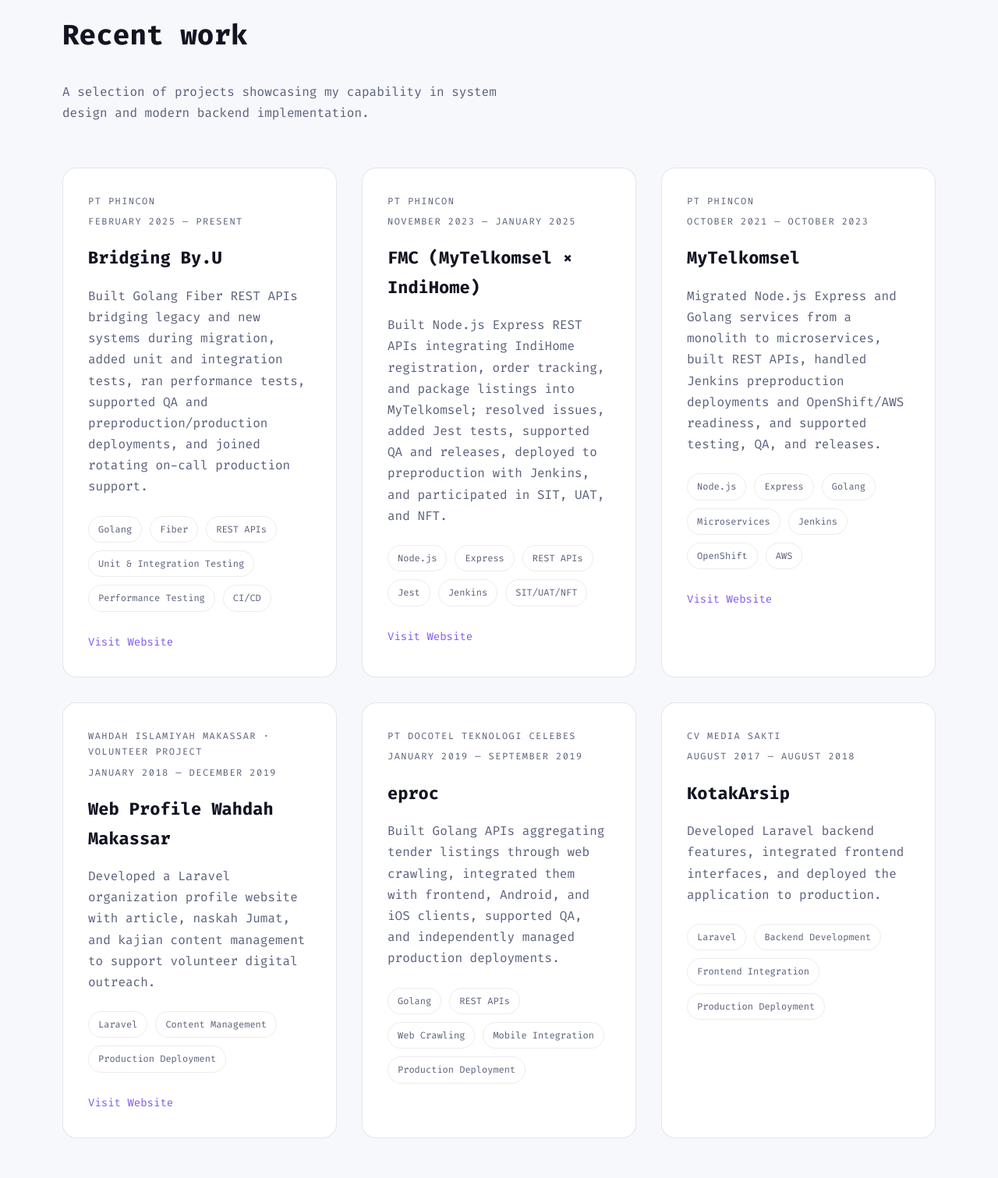
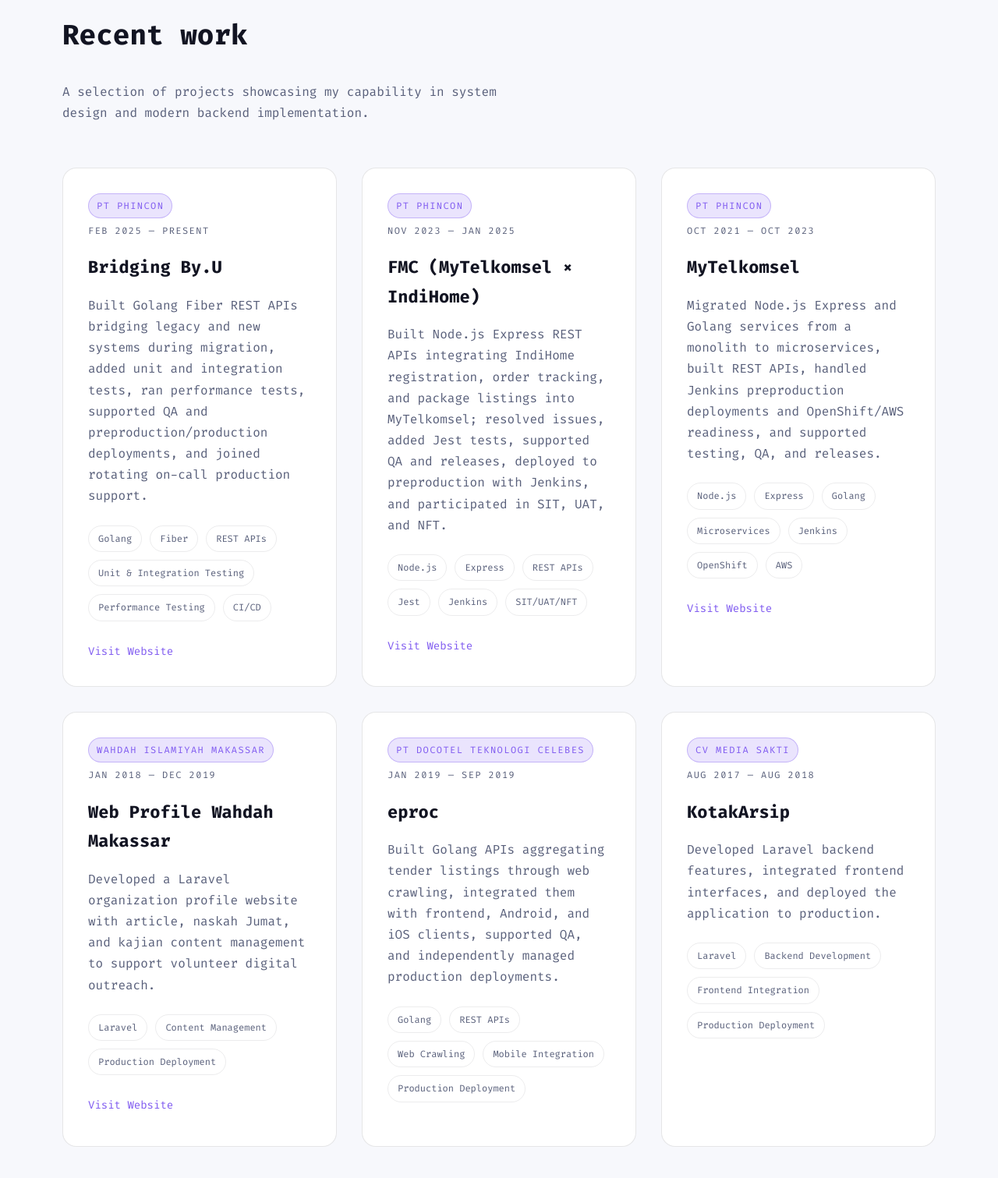
Before and after one commit to mashurimansur/mashurimansur.github.io, a PHP site: page / in a window 1280 px wide. Shown: the part 2775-4286 px from the top of the page at 78% size. Run offline with PHP 8.4, Linux system fonts and the light colour scheme.

Commit message:
Refine project card metadata

```diff
--- a/index.html
+++ b/index.html
@@ -196,7 +196,7 @@
           <article class="project-card">
             <div class="project-card__meta">
               <span class="project-card__type">PT Phincon</span>
-              <span class="project-card__year">February 2025 — Present</span>
+              <span class="project-card__year">Feb 2025 — Present</span>
             </div>
             <h3>Bridging By.U</h3>
             <p>
@@ -219,7 +219,7 @@
           <article class="project-card">
             <div class="project-card__meta">
               <span class="project-card__type">PT Phincon</span>
-              <span class="project-card__year">November 2023 — January 2025</span>
+              <span class="project-card__year">Nov 2023 — Jan 2025</span>
             </div>
             <h3>FMC (MyTelkomsel × IndiHome)</h3>
             <p>
@@ -242,7 +242,7 @@
           <article class="project-card">
             <div class="project-card__meta">
               <span class="project-card__type">PT Phincon</span>
-              <span class="project-card__year">October 2021 — October 2023</span>
+              <span class="project-card__year">Oct 2021 — Oct 2023</span>
             </div>
             <h3>MyTelkomsel</h3>
             <p>
@@ -264,8 +264,8 @@
 
           <article class="project-card">
             <div class="project-card__meta">
-              <span class="project-card__type">Wahdah Islamiyah Makassar · Volunteer Project</span>
-              <span class="project-card__year">January 2018 — December 2019</span>
+              <span class="project-card__type">Wahdah Islamiyah Makassar</span>
+              <span class="project-card__year">Jan 2018 — Dec 2019</span>
             </div>
             <h3>Web Profile Wahdah Makassar</h3>
             <p>
@@ -284,7 +284,7 @@
           <article class="project-card">
             <div class="project-card__meta">
               <span class="project-card__type">PT Docotel Teknologi Celebes</span>
-              <span class="project-card__year">January 2019 — September 2019</span>
+              <span class="project-card__year">Jan 2019 — Sep 2019</span>
             </div>
             <h3>eproc</h3>
             <p>
@@ -303,7 +303,7 @@
           <article class="project-card">
             <div class="project-card__meta">
               <span class="project-card__type">CV Media Sakti</span>
-              <span class="project-card__year">August 2017 — August 2018</span>
+              <span class="project-card__year">Aug 2017 — Aug 2018</span>
             </div>
             <h3>KotakArsip</h3>
             <p>
--- a/styles.css
+++ b/styles.css
@@ -551,6 +551,15 @@ body {
   margin-bottom: 18px;
 }
 
+.project-card__type {
+  align-self: flex-start;
+  padding: 5px 10px;
+  border: 1px solid var(--chip-strong-border);
+  border-radius: 999px;
+  background: var(--chip-strong-bg);
+  color: var(--accent);
+}
+
 .project-card h3 {
   margin: 0 0 16px;
   font-size: 22px;
```
